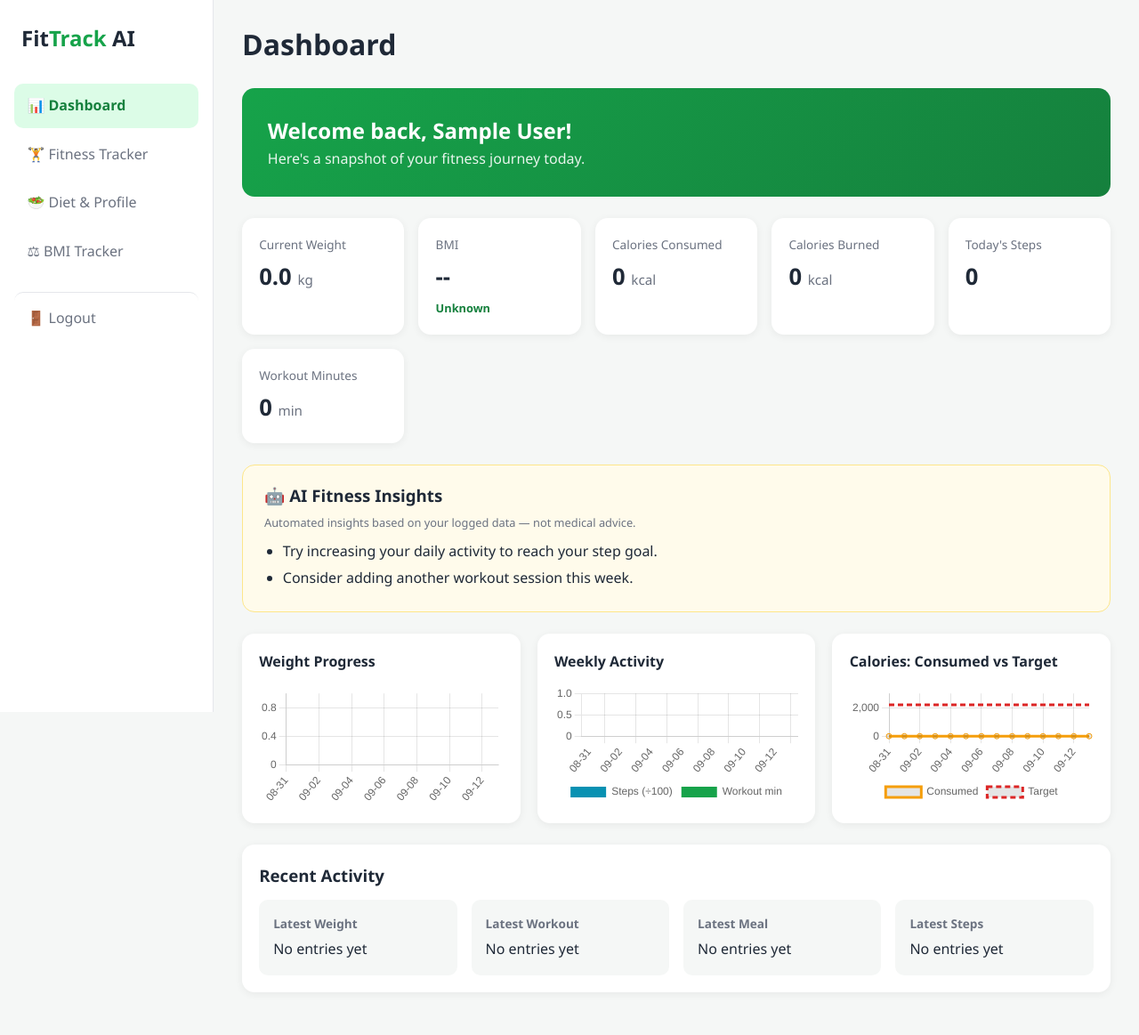
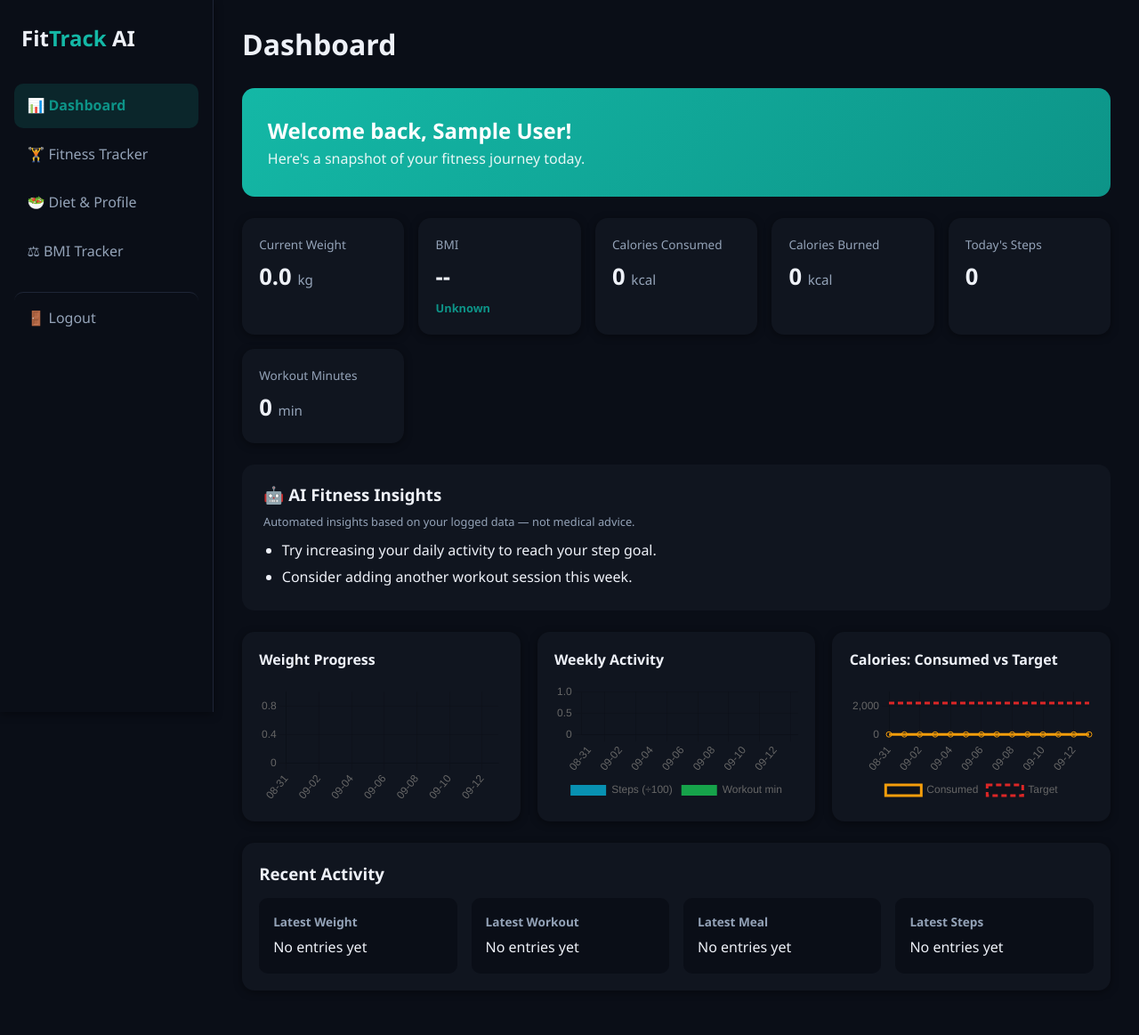
Before and after one commit to kethan0712-svg/fittrack_ai_project, a Flask app: page /dashboard in a window 1280 px wide. Shown: the whole page at 89% size. After the commit the page ends 1074 px from the top, so only its background shows below. Run offline with Flask 3, Linux system fonts and the light colour scheme; the visitor is signed in with stand-in values (Sample User, id 1); data that the repository does not hold is empty.

Commit message:
added a new ui ux theme to all the pages css

```diff
--- a/static/css/style.css
+++ b/static/css/style.css
@@ -2,23 +2,22 @@
    FitTrack AI - Global Styles
    ========================================================= */
 :root {
-  --primary: #16a34a;
-  --primary-dark: #15803d;
-  --primary-light: #dcfce7;
-  --accent: #0891b2;
-  --danger: #dc2626;
-  --warning: #f59e0b;
-  --bg: #f5f7f6;
-  --card-bg: #ffffff;
-  --text-dark: #1f2937;
-  --text-muted: #6b7280;
-  --border: #e5e7eb;
+  --primary: #14b8a6;
+  --primary-dark: #0d9488;
+  --primary-light: rgba(20, 184, 166, 0.14);
+  --accent: #f97316;
+  --danger: #f87171;
+  --warning: #fbbf24;
+  --bg: #0a0e17;
+  --card-bg: #10151f;
+  --text-dark: #eef1f8;
+  --text-muted: #94a3b8;
+  --border: #1e2536;
   --radius: 14px;
-  --shadow: 0 2px 10px rgba(0,0,0,0.06);
-  --shadow-hover: 0 8px 24px rgba(0,0,0,0.10);
+  --shadow: 0 2px 10px rgba(0,0,0,0.4);
+  --shadow-hover: 0 8px 24px rgba(0,0,0,0.6);
   --sidebar-width: 240px;
 }
-
 * { box-sizing: border-box; margin: 0; padding: 0; }
 
 body {
@@ -63,7 +62,9 @@ img { max-width: 100%; }
 /* ============ NAVBAR (public site) ============ */
 .navbar {
   position: sticky; top: 0; z-index: 100;
-  background: #fff; box-shadow: var(--shadow);
+  background: var(--bg);
+  box-shadow: var(--shadow);
+  border-right: 1px solid var(--border);
 }
 .nav-container {
   max-width: 1200px; margin: 0 auto; padding: 1rem 1.5rem;
@@ -155,7 +156,7 @@ input.invalid, select.invalid { border-color: var(--danger); }
 /* ============ APP LAYOUT (sidebar pages) ============ */
 .app-body { display: flex; min-height: 100vh; }
 .sidebar {
-  width: var(--sidebar-width); background: #fff; border-right: 1px solid var(--border);
+  width: var(--sidebar-width); background: var(--bg); box-shadow: var(--shadow); border-right: 1px solid var(--border);
   padding: 1.5rem 1rem; position: sticky; top: 0; height: 100vh; overflow-y: auto;
   flex-shrink: 0;
 }
@@ -164,7 +165,7 @@ input.invalid, select.invalid { border-color: var(--danger); }
 .sidebar-nav a {
   padding: 0.75rem 0.9rem; border-radius: 10px; font-weight: 500; color: var(--text-muted);
 }
-.sidebar-nav a:hover { background: var(--bg); }
+.sidebar-nav a:hover { background: var(--primary-light); }
 .sidebar-nav a.active { background: var(--primary-light); color: var(--primary-dark); font-weight: 700; }
 .logout-link { margin-top: 1rem; border-top: 1px solid var(--border); padding-top: 1rem !important; }
 
@@ -193,7 +194,7 @@ input.invalid, select.invalid { border-color: var(--danger); }
 .stat-sub { font-size: 0.8rem; color: var(--primary-dark); font-weight: 600; }
 
 .insights-card {
-  background: #fffbeb; border: 1px solid #fde68a; border-radius: var(--radius);
+  background: var(--card-bg); border: none; border-radius: var(--radius);
   padding: 1.2rem 1.5rem; margin-bottom: 1.5rem;
 }
 .insights-card h3 { margin-bottom: 0.3rem; }
--- a/templates/diet-profile.html
+++ b/templates/diet-profile.html
@@ -37,7 +37,7 @@
   <section id="dietSection" class="tracker-section active">
     <div class="card calorie-summary">
       <div class="calorie-ring" style="--pct: {{ (today_total / target * 100) if target else 0 }}%">
-        <span>{{ today_total }} / {{ target }}</span>
+        <span style="color: ">{{ today_total }} / {{ target }}</span>
       </div>
       <div class="calorie-figures">
         <div><span>Daily Target</span><strong>{{ target }} kcal</strong></div>
```
